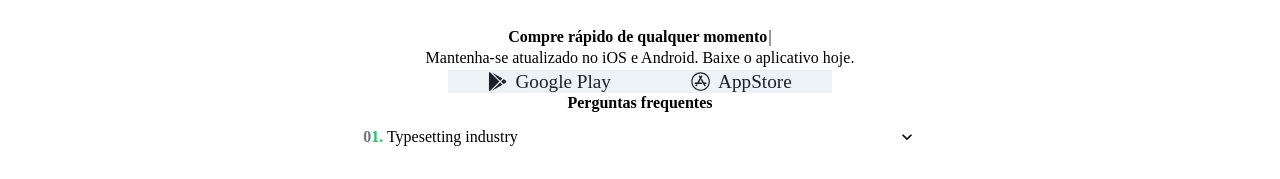
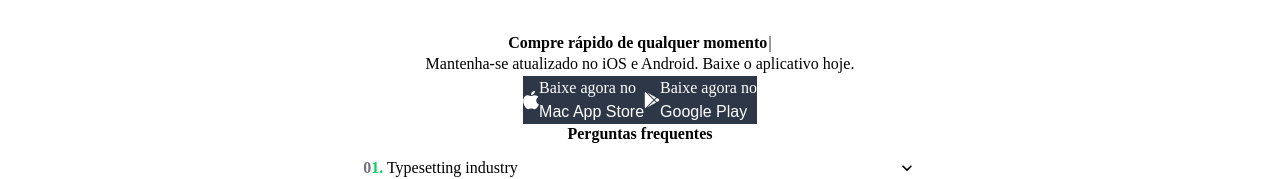
Before and after one commit to fa-animation/loja-do-ze, a Next.js app: page / in a window 1280 px wide. Shown: the part 772-951 px from the top of the page. Built offline with nearby package versions, Linux system fonts and the light colour scheme.

Commit message:
feat: update banner

```diff
--- a/src/component/Bannner/AppStore.tsx
+++ b/src/component/Bannner/AppStore.tsx
@@ -1,10 +1,17 @@
-import { Box, Heading, Text, Container, Stack, Button } from "@chakra-ui/react";
+import { Box, Heading, Text, Container, Link, Icon, Stack } from "@chakra-ui/react";
 import Typewriter from 'typewriter-effect';
-import { FaAppStore, FaGooglePlay } from 'react-icons/fa'
+import { FaApple, FaGooglePlay } from 'react-icons/fa'
 
 export const AppStores = () => {
   return (
-    <Box textAlign={"center"} mt={7} mb={7}>
+    <Box
+      textAlign={"center"}
+      mt={7}
+      mb={7}
+      w="full"
+      p={[4, 8]}
+      rounded="lg"
+    >
       <Container pt="4rem" maxW="1280px" >
         <Heading mb={2} fontWeight={"bold"}>
           Compre rápido de qualquer {" "}
@@ -23,29 +30,79 @@ export const AppStores = () => {
           mt={2}
           justifyContent={"center"}
           justifyItems={"center"}
-          spacing={8}
+          spacing={3}
           direction={{ base: 'column', sm: 'row' }}
         >
-          <Button
-            leftIcon={<FaGooglePlay />}
-            px="40px"
-            fontSize="1.2rem"
-            as="a"
+          <Link
+            href="#"
+            w={['full', 'auto']}
+            color="white"
+            rounded="lg"
+            display="inline-flex"
+            justifyItems={"center"}
+            justifyContent="center"
+            px={4}
+            py={2.5}
+            bg="gray.700"
+            _hover={{ bg: 'gray.600' }}
             size="lg"
-            cursor={"pointer"}
           >
-            Google Play
-          </Button>
-          <Button
-            leftIcon={<FaAppStore />}
-            px="40px"
-            fontSize="1.2rem"
-            as="a"
+            <Icon
+              mr={3}
+              w={7}
+              h={7}
+              as={FaApple}
+              aria-hidden="true"
+              focusable="false"
+              data-prefix="fab"
+              data-icon="apple"
+              xmlns="http://www.w3.org/2000/svg"
+              viewBox="0 0 384 512"
+            />
+            <Box textAlign="left">
+              <Text mb={1} fontSize="xs">
+                Baixe agora no
+              </Text>
+              <Text mt={-1} fontFamily="sans-serif" fontSize="sm" fontWeight="semibold">
+                Mac App Store
+              </Text>
+            </Box>
+          </Link>
+          <Link
+            href="#"
+            w={['full', 'auto']}
+            color="white"
+            rounded="lg"
             size="lg"
-            cursor={"pointer"}
+            display="inline-flex"
+            justifyItems={"center"}
+            justifyContent="center"
+            px={4}
+            py={2.5}
+            bg="gray.700"
+            _hover={{ bg: 'gray.600' }}
           >
-            AppStore
-          </Button>
+            <Icon
+              mr={3}
+              w={7}
+              h={7}
+              as={FaGooglePlay}
+              aria-hidden="true"
+              focusable="false"
+              data-prefix="fab"
+              data-icon="apple"
+              xmlns="http://www.w3.org/2000/svg"
+              viewBox="0 0 384 512"
+            />
+            <Box textAlign="left">
+              <Text mb={1} fontSize="xs">
+                Baixe agora no
+              </Text>
+              <Text mt={-1} fontFamily="sans-serif" fontSize="sm" fontWeight="semibold">
+                Google Play
+              </Text>
+            </Box>
+          </Link>
         </Stack>
       </Container>
     </Box>
--- a/src/utils/index.tsx
+++ b/src/utils/index.tsx
@@ -9,17 +9,17 @@ export interface InfoCardType {
 
 export const infoCard: InfoCardType[] = [
   {
-    icon: <AiFillHeart color='white' />,
+    icon: <AiFillHeart color='white' size={22} />,
     title: 'Qualidade na entrega',
     description: 'Nosso compromisso é garantir que cada produto chegue até você com a máxima qualidade e no prazo desejado.',
   },
   {
-    icon: <AiFillSafetyCertificate color='white'/>,
+    icon: <AiFillSafetyCertificate color='white' size={22}/>,
     title: 'Segurança',
     description: 'Tenha as melhores práticas de segurança e com visibilidade e monitoria de todas as operações..',
   },
   {
-    icon: <FaTruck color='white'/>,
+    icon: <FaTruck color='white' size={22}/>,
     title: 'Atualização dos conteúdos',
     description: 'Estaremos atualizando novos produtos, atualizado com as principais novidades..',
   },
```
